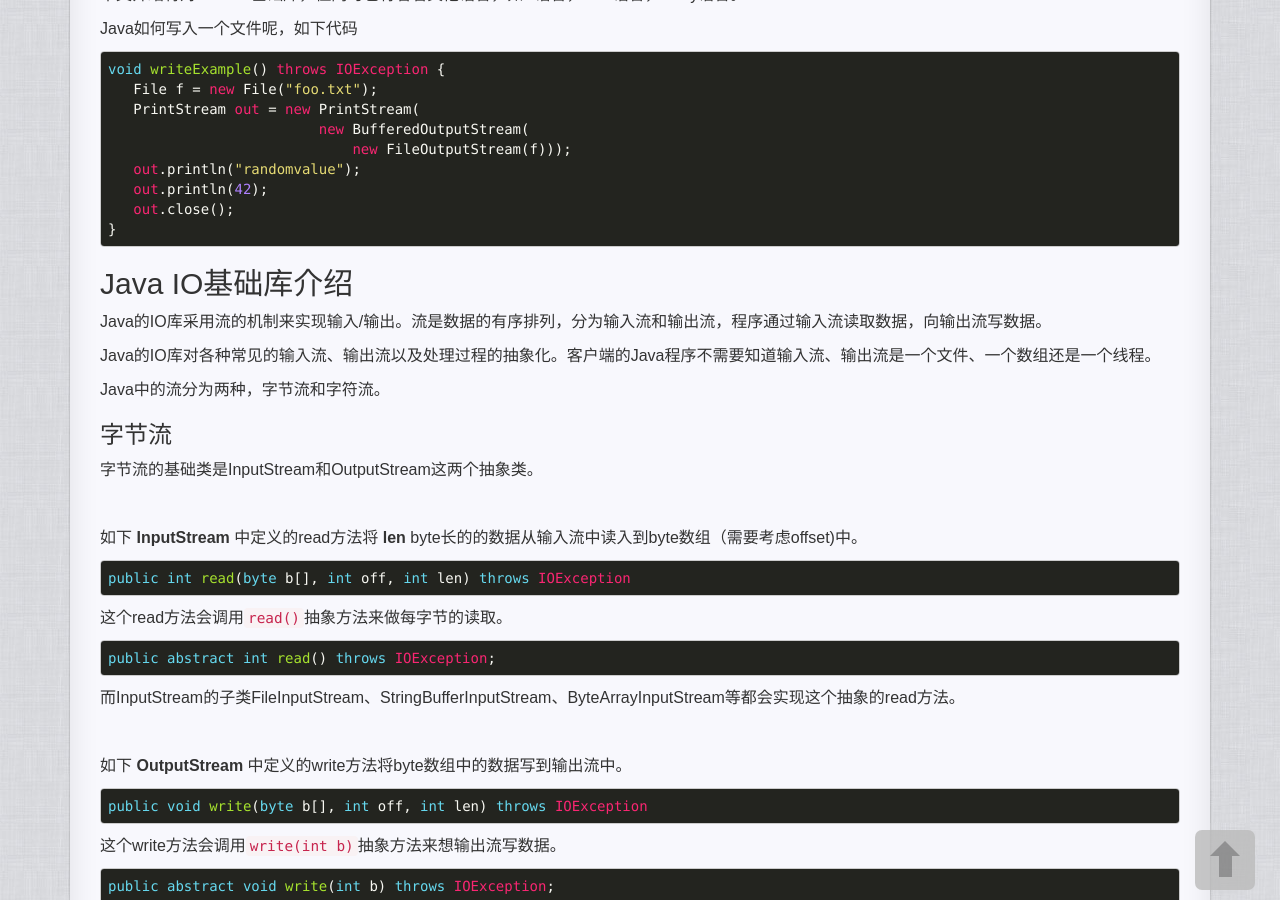
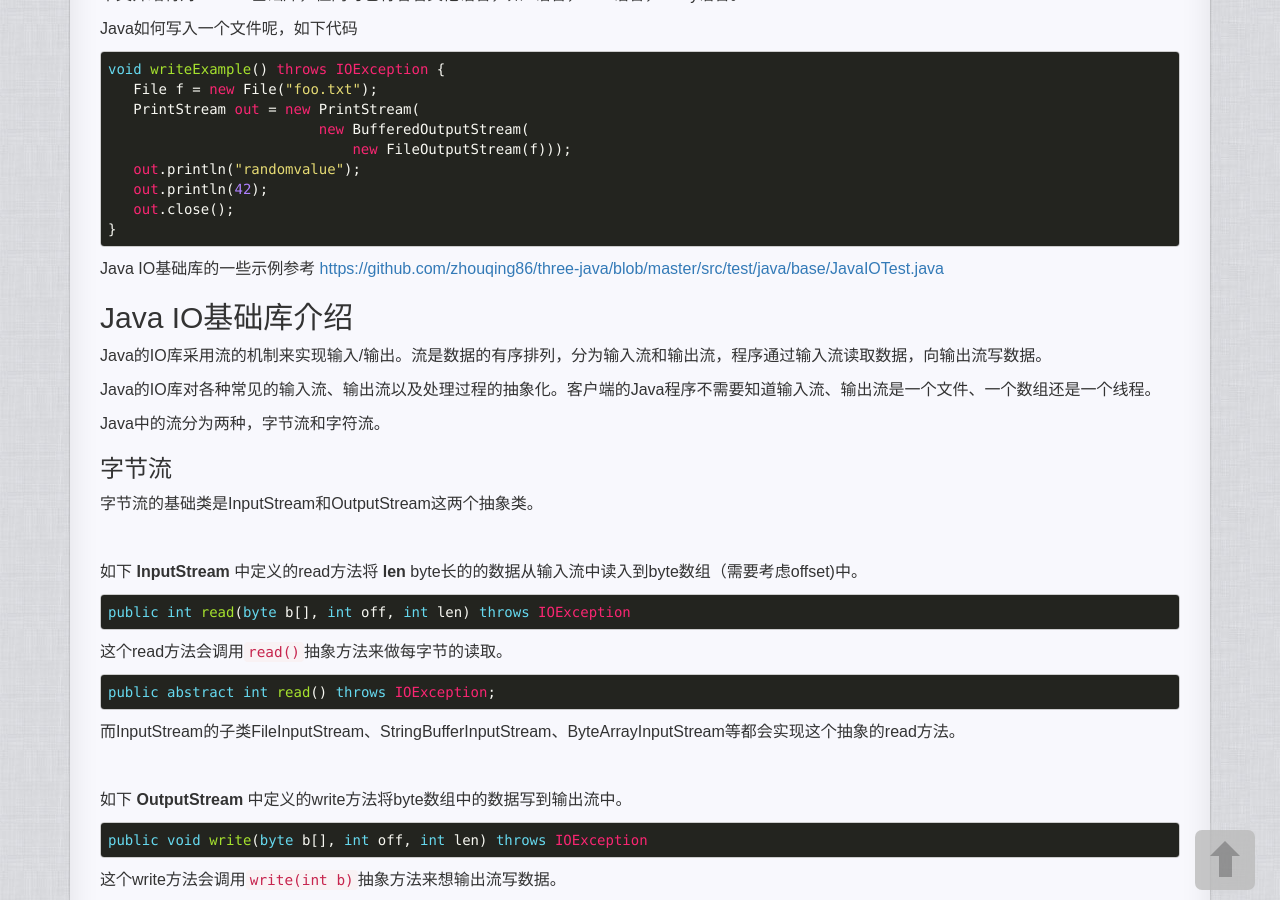
Before and after one commit to zhouqing86/zhouqing86.github.io, a Jekyll site: the page built from _posts/basic-java/2016-11-27-java-io.md, in a window 1280 px wide and 900 px high, scrolled down 508 px. Built offline with Jekyll 4.4.1, drawn with Linux system fonts in a browser that asks for light colours; comment, search, counter and statistics services are not loaded.

Commit message:
Add java IO test

````diff
--- a/_posts/basic-java/2016-11-27-java-io.md
+++ b/_posts/basic-java/2016-11-27-java-io.md
@@ -23,6 +23,8 @@ void writeExample() throws IOException {
    out.close();
 }
 ```
+
+Java IO基础库的一些示例参考 [https://github.com/zhouqing86/three-java/blob/master/src/test/java/base/JavaIOTest.java](https://github.com/zhouqing86/three-java/blob/master/src/test/java/base/JavaIOTest.java)
 
 ## Java IO基础库介绍
 Java的IO库采用流的机制来实现输入/输出。流是数据的有序排列，分为输入流和输出流，程序通过输入流读取数据，向输出流写数据。
````
